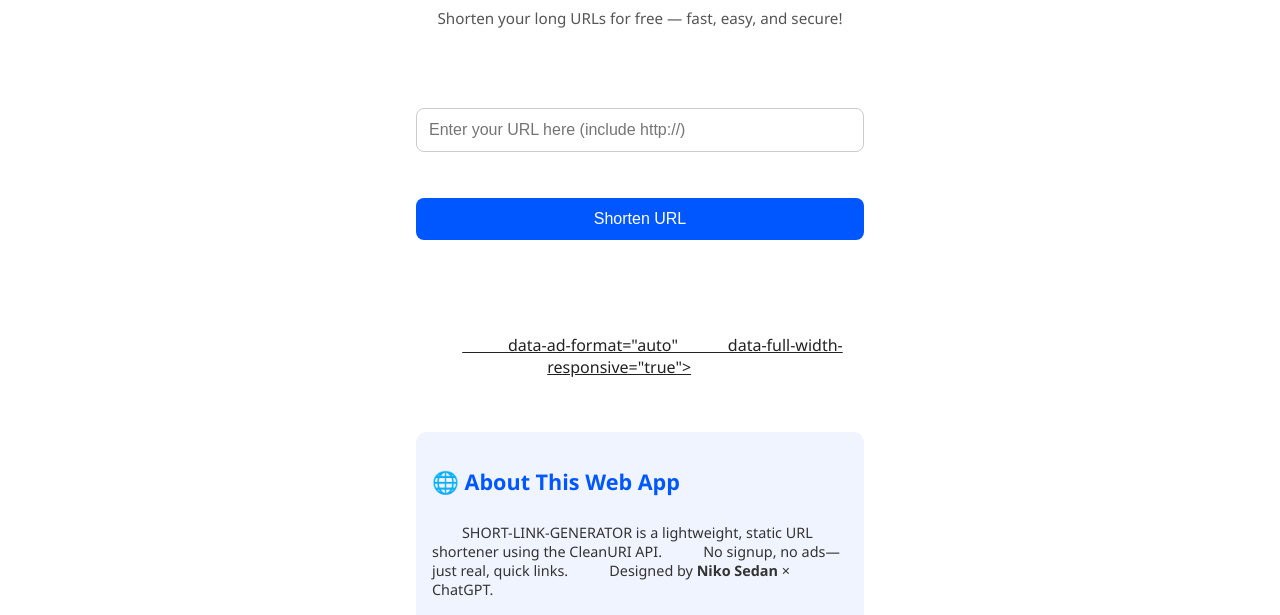
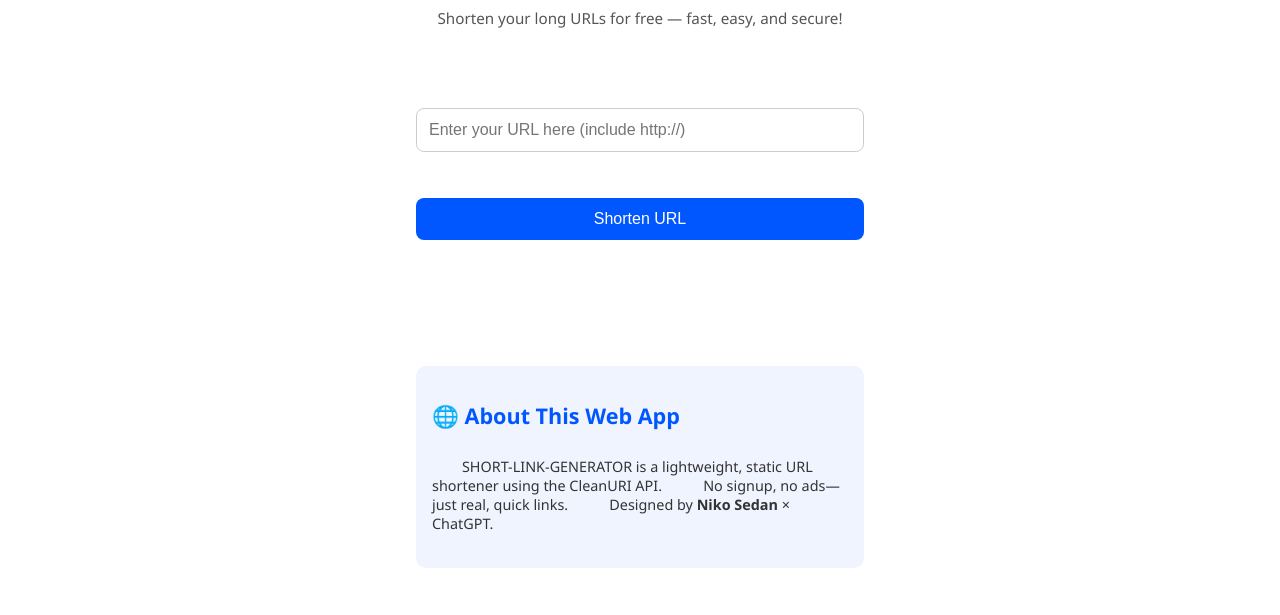
Before and after one commit to NIkz700/short-link-generatorv2, a plain HTML site: page index.html in a window 1280 px wide. Shown: the part 185-800 px from the top of the page. Drawn offline with Linux system fonts and the light colour scheme.

Commit message:
Update index.html

```diff
--- a/index.html
+++ b/index.html
@@ -4,11 +4,12 @@
   <meta charset="UTF-8" />
   <meta name="viewport" content="width=device-width, initial-scale=1.0, maximum-scale=1.0, user-scalable=no"/>
   <title>SHORT-LINK-GENERATOR ✨</title>
-  <link rel="stylesheet" href="style.css" />
 
-  <!-- AdSense script -->
+  <!-- ✅ AdSense Auto Ads Script -->
   <script async src="https://pagead2.googlesyndication.com/pagead/js/adsbygoogle.js?client=ca-pub-7100572807540171"
      crossorigin="anonymous"></script>
+
+  <link rel="stylesheet" href="style.css" />
 </head>
 <body>
   <div class="ticker">
@@ -25,19 +26,6 @@
     </div>
 
     <div id="output" class="output"></div>
-
-    <!-- Ad here (after output) -->
-    <div class="ad-container">
-      <ins class="adsbygoogle"
-           style="display:block; text-align:center;"
-           data-ad-client="ca-pub-7100572807540171"
-           data-ad-slot="1234567890" <!-- Replace with real slot -->
-           data-ad-format="auto"
-           data-full-width-responsive="true"></ins>
-      <script>
-         (adsbygoogle = window.adsbygoogle || []).push({});
-      </script>
-    </div>
 
     <section class="about">
       <h2>🌐 About This Web App</h2>
```
